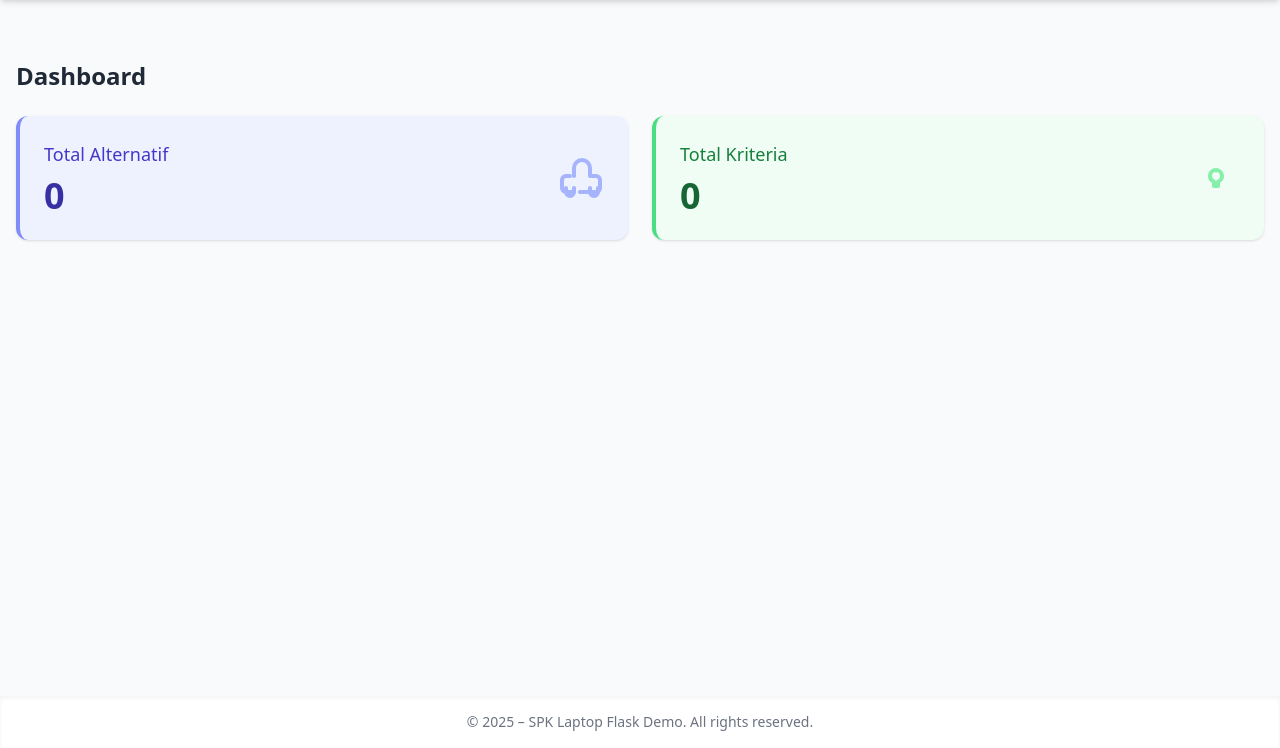
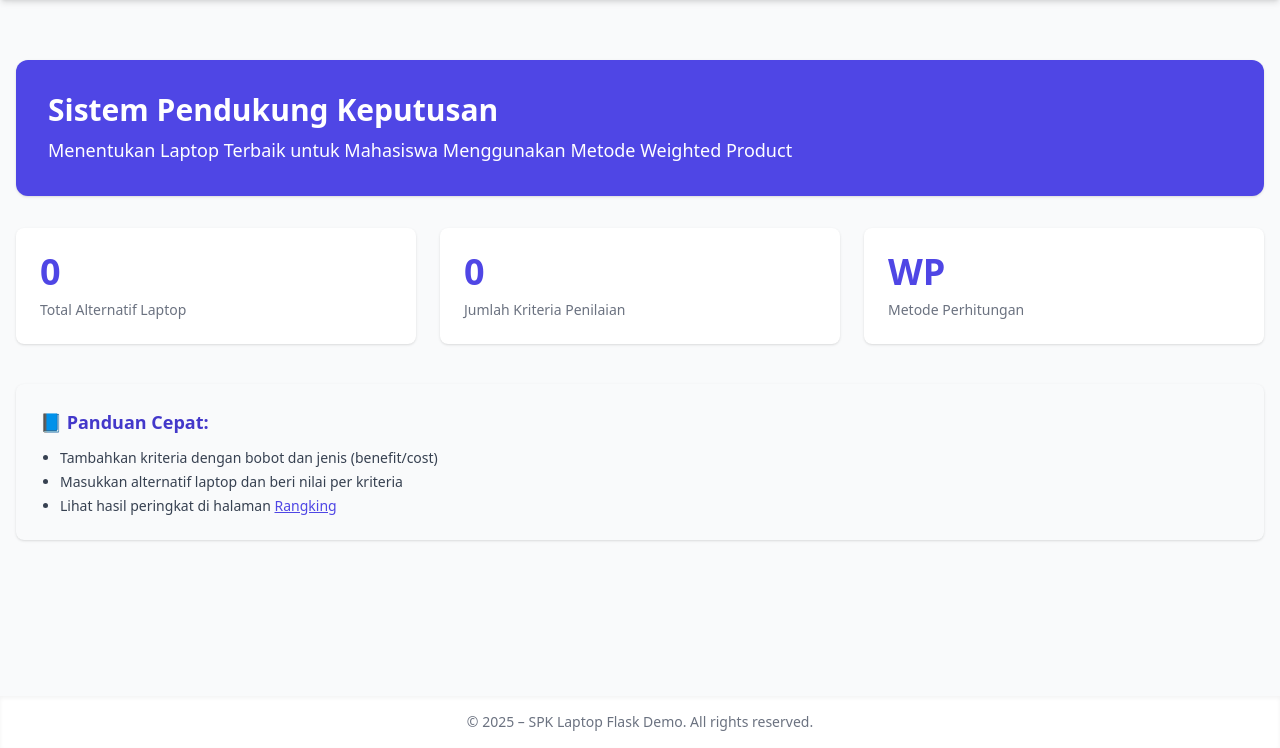
Before and after one commit to muhammadiqbalsaputra/Best-Laptop-App, a Flask app: page / in a window 1280 px wide. Shown: the part 52-800 px from the top of the page. Run offline with Flask 3, Linux system fonts and the light colour scheme; data that the repository does not hold is empty; some libraries are stand-ins or nearby versions.

Commit message:
update [dashboard]

```diff
--- a/templates/dashboard.html
+++ b/templates/dashboard.html
@@ -1,21 +1,42 @@
 {% extends 'layout.html' %}
-{% block title %}Dashboard – SPK Laptop{% endblock %}
+{% block title %}Dashboard{% endblock %}
+
 {% block content %}
-<h1 class="text-2xl font-semibold mb-6">Dashboard</h1>
-<div class="grid md:grid-cols-2 gap-6">
-  <div class="bg-indigo-50 border-l-4 border-indigo-400 p-6 rounded-xl shadow flex items-center justify-between">
-    <div>
-      <h2 class="text-lg font-medium text-indigo-700">Total Alternatif</h2>
-      <p class="text-4xl font-bold text-indigo-800 mt-2">{{ total_alt }}</p>
-    </div>
-    <svg xmlns="http://www.w3.org/2000/svg" class="h-12 w-12 text-indigo-300" fill="none" viewBox="0 0 24 24" stroke="currentColor"><path stroke-linecap="round" stroke-linejoin="round" stroke-width="2" d="M9 17v2a2 2 0 11-4 0v-2m16 0v2a2 2 0 11-4 0v-2m1-6h2a2 2 0 012 2v4a2 2 0 01-2 2h-8m-4 0H5a2 2 0 01-2-2v-4a2 2 0 012-2h2m2 0V7a4 4 0 118 0v4" /></svg>
+
+<!-- Jumbotron -->
+<div class="bg-indigo-600 text-white p-8 rounded-xl shadow mb-8">
+  <h1 class="text-3xl font-bold mb-2">Sistem Pendukung Keputusan</h1>
+  <p class="text-lg">Menentukan Laptop Terbaik untuk Mahasiswa Menggunakan Metode Weighted Product</p>
+</div>
+
+<!-- Statistik Card -->
+<div class="grid grid-cols-1 sm:grid-cols-2 lg:grid-cols-3 gap-6">
+
+  <div class="bg-white p-6 rounded-lg shadow hover:shadow-lg transition">
+    <div class="text-indigo-600 text-4xl font-bold">{{ total_alt }}</div>
+    <div class="mt-2 text-sm text-gray-500">Total Alternatif Laptop</div>
   </div>
-  <div class="bg-green-50 border-l-4 border-green-400 p-6 rounded-xl shadow flex items-center justify-between">
-    <div>
-      <h2 class="text-lg font-medium text-green-700">Total Kriteria</h2>
-      <p class="text-4xl font-bold text-green-800 mt-2">{{ total_krit }}</p>
-    </div>
-    <svg xmlns="http://www.w3.org/2000/svg" class="h-12 w-12 text-green-300" fill="none" viewBox="0 0 24 24" stroke="currentColor"><path stroke-linecap="round" stroke-linejoin="round" stroke-width="2" d="M12 8c-1.657 0-3 1.343-3 3 0 1.306.835 2.418 2 2.83V16h2v-2.17a3.001 3.001 0 00-1-5.83z" /></svg>
+
+  <div class="bg-white p-6 rounded-lg shadow hover:shadow-lg transition">
+    <div class="text-indigo-600 text-4xl font-bold">{{ total_krit }}</div>
+    <div class="mt-2 text-sm text-gray-500">Jumlah Kriteria Penilaian</div>
   </div>
+
+  <div class="bg-white p-6 rounded-lg shadow hover:shadow-lg transition">
+    <div class="text-indigo-600 text-4xl font-bold">WP</div>
+    <div class="mt-2 text-sm text-gray-500">Metode Perhitungan</div>
+  </div>
+
 </div>
+
+<!-- Panduan singkat -->
+<div class="mt-10 bg-gray-50 p-6 rounded-lg shadow text-sm text-gray-700">
+  <h2 class="text-lg font-semibold text-indigo-700 mb-3">📘 Panduan Cepat:</h2>
+  <ul class="list-disc ml-5 space-y-1">
+    <li>Tambahkan kriteria dengan bobot dan jenis (benefit/cost)</li>
+    <li>Masukkan alternatif laptop dan beri nilai per kriteria</li>
+    <li>Lihat hasil peringkat di halaman <a href="{{ url_for('rangking') }}" class="text-indigo-600 underline">Rangking</a></li>
+  </ul>
+</div>
+
 {% endblock %}
```
